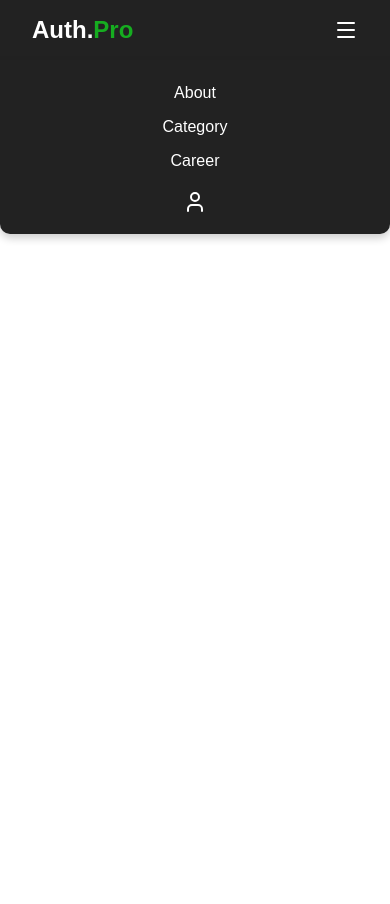
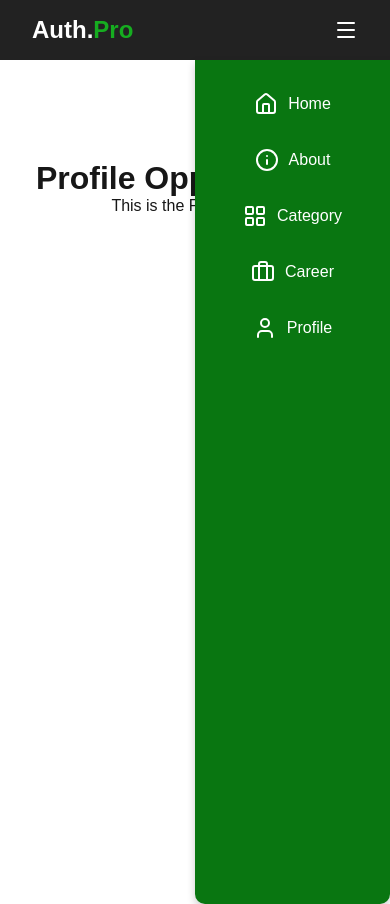
Before and after one commit to Harris-Shoukat/authpro, a Next.js app: page /screens/profile in a window 390 px wide. Both pictures are taken after a click on the icon 346 px from the left and 30 px from the top of the page. Before the commit the page ends 844 px from the top, so only its background shows below. Built offline with nearby package versions, Linux system fonts and the light colour scheme.

Commit message:
drawer menu

```diff
--- a/src/app/components/Navbar.jsx
+++ b/src/app/components/Navbar.jsx
@@ -1,6 +1,6 @@
 "use client";
 import Link from "next/link";
-import { Menu, User } from "lucide-react";
+import { Menu, User, Home, Info, LayoutGrid, Briefcase } from "lucide-react";
 import { useState } from "react";
 import useScreenWidth from "../utils/useScreenWidth";
 
@@ -56,30 +56,37 @@ const Navbar = () => {
       {/* Mobile Menu */}
       {screenWidth <= 428 && isMenuOpen && (
         <div style={styles.mobileMenuFull}>
+          <Link href="/" style={styles.mobileNavLink} onClick={toggleMenu}>
+            <Home /> Home
+          </Link>
           <Link
             href="/about"
             style={styles.mobileNavLink}
             onClick={toggleMenu}
           >
-            About
+            <Info /> About
           </Link>
           <Link
             href="/category"
             style={styles.mobileNavLink}
             onClick={toggleMenu}
           >
-            Category
+            <LayoutGrid /> Category
           </Link>
           <Link
             href="/career"
             style={styles.mobileNavLink}
             onClick={toggleMenu}
           >
-            Career
+            <Briefcase /> Career
           </Link>
-          <div style={{ marginTop: 12 }} onClick={toggleMenu}>
-            <User />
-          </div>
+          <Link
+            href="/profile"
+            style={styles.mobileNavLink}
+            onClick={toggleMenu}
+          >
+            <User /> Profile
+          </Link>
         </div>
       )}
     </nav>
@@ -140,9 +147,12 @@ const styles = {
   mobileMenuFull: {
     position: "absolute",
     top: "60px",
-    left: 0,
+    // left: 0,
     right: 0,
-    backgroundColor: "#222",
+    // backgroundColor: "#6f3636ff",
+    backgroundColor: "#097611ff",
+    minWidth: "50%",
+    height: "100vh",
     display: "flex",
     flexDirection: "column",
     alignItems: "center",
@@ -155,9 +165,13 @@ const styles = {
     fontSize: "1rem",
     textDecoration: "none",
     color: "white",
-    padding: "0.5rem 0",
+    padding: "1rem 0",
     width: "100%",
     textAlign: "center",
+    display: "flex",
+    alignItems: "center",
+    gap: "10px",
+    justifyContent: "center",
   },
 };
 
```
